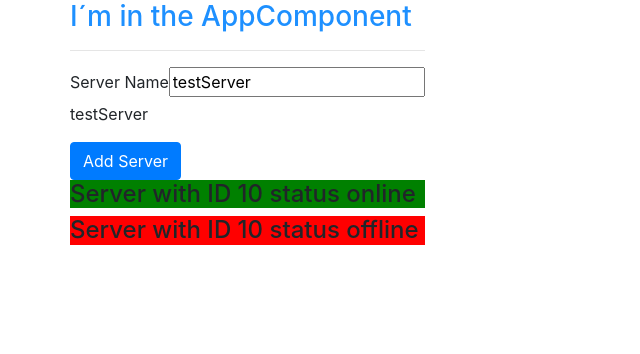
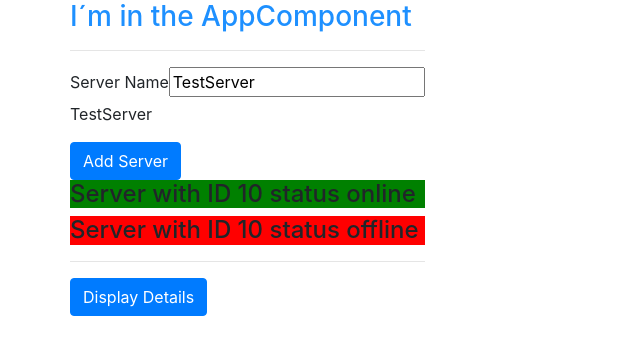
Before and after one commit to Lancemaker/angular8, an Angular app: page / in a window 1280 px wide. Shown: the top 354 px of the page, without its empty margins (0-640 px from the left). Built offline with nearby package versions, Linux system fonts and the light colour scheme.

Commit message:
checar pColor em assignment2.component.html >> carrega a classe mas nao o estilo

```diff
--- a/src/app/app.component.html
+++ b/src/app/app.component.html
@@ -7,6 +7,8 @@
       <!-- <app-success-alert></app-success-alert>
       <app-warning-alert></app-warning-alert> -->
       <!-- <app-assignment></app-assignment> -->
+      <hr/>
+      <app-assignment2></app-assignment2>
     </div>
   </div>
 </div>
--- a/src/app/app.module.ts
+++ b/src/app/app.module.ts
@@ -10,10 +10,12 @@ import { ServersComponent } from './servers/servers.component';
 import { SuccessAlertComponent } from './SucessAlert/successAlert.component';
 import { WarningAlertComponent } from './WarningAlert/warningAlert.component';
 import { AssignmentComponent } from './assignment/assignment.component';
+import { Assignment2Component } from './assignment2/assignment2.component';
 
 @NgModule({
   declarations: [
     AppComponent,
+    Assignment2Component,
     AssignmentComponent,
     ServerComponent,
     ServersComponent,
--- a/src/app/assignment/assignment.component.html
+++ b/src/app/assignment/assignment.component.html
@@ -3,7 +3,6 @@ You can literally use expressions on property binding like so :
 [disabled]="username === ''" this expression returns true only if username is a string and its a empty string.
 therefore chaning the state of the html button property.
 -->
-
 
 <input
 type="text"
@@ -14,6 +13,6 @@ name="formControl"
 <button
   class="btn btn-primary"
   [disabled]="username === ''"
+  (click)="username=''"> Clear </button>
 
-  (click)="username=''"> Clear </button>
 <p>{{formEmpty}}</p>
--- /dev/null
+++ b/src/app/assignment2/assignment2.component.html
@@ -0,0 +1,17 @@
+<!--
+  1. add a button that say 'Display Details'
+  2. add a paragraph with any content of your choice.
+  3. toogle the displaying of that paragraph with the button created in the first step.
+  4. Log all button clicks in an array and output that array below the secret paragraph (maybe log a timestamp or simply an incrementing number )
+  5. Starting at the 5th log item, give all the future log items a blue bg (via ngStyle) and white color (ngClass)
+-->
+
+<button
+class="btn btn-primary"
+(click)="onSwitch($event)"
+> Display Details </button>
+<p *ngIf="active">{{active}}</p>
+<p *ngFor = "let time of timeStamps; let i = index"
+[ngStyle]="{backgroundColor:checkColor(i)}"
+[ngClass]="{pColor: i > 4}"
+>{{time}}</p>
--- /dev/null
+++ b/src/app/assignment2/assignment2.component.ts
@@ -0,0 +1,21 @@
+import { Component } from '@angular/core';
+
+@Component({
+  selector: 'app-assignment2',
+  templateUrl: './assignment2.component.html',
+  styles: [ ' pColor {color : white !important; } ' ]
+})
+export class Assignment2Component {
+active = false;
+timeStamps = [];
+
+
+onSwitch(e: Event) {
+  this.timeStamps.push(e.timeStamp / 1000);
+  this.active = this.active === true ? false : true;
+}
+
+checkColor(i) {
+  return i > 4 ? 'blue' : 'white';
+}
+}
--- a/src/app/servers/servers.component.html
+++ b/src/app/servers/servers.component.html
@@ -21,5 +21,4 @@
 <ng-template #noServer>
   <p>no server was created!</p>
 </ng-template>
-<app-server></app-server>
-<app-server></app-server>
+<app-server *ngFor="let server of servers">  </app-server>
--- a/src/app/servers/servers.component.ts
+++ b/src/app/servers/servers.component.ts
@@ -11,8 +11,10 @@ import { Component, OnInit } from '@angular/core';
 export class ServersComponent implements OnInit {
   allowNewServer = false;
   serverCreationStatus = 'No server created';
-  serverName = 'testServer';
+  serverName = 'TestServer';
   serverCreated = false;
+  servers = ['Testserver', 'Testserver2'];
+
 
   constructor() {
     setTimeout(() => {
@@ -25,6 +27,7 @@ export class ServersComponent implements OnInit {
 
   onCreateServer() {
     this.serverCreated = true;
+    this.servers.push(this.serverName);
     this.serverCreationStatus = 'Server was created as : ' + this.serverName;
   }
 
```
